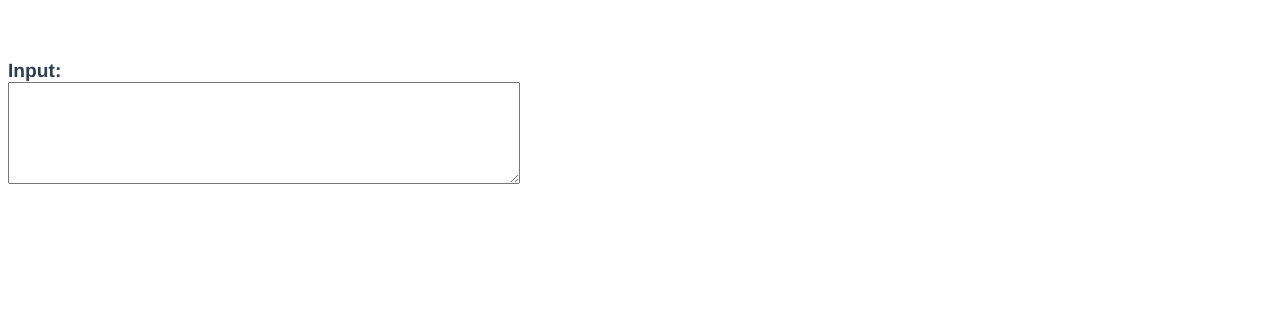
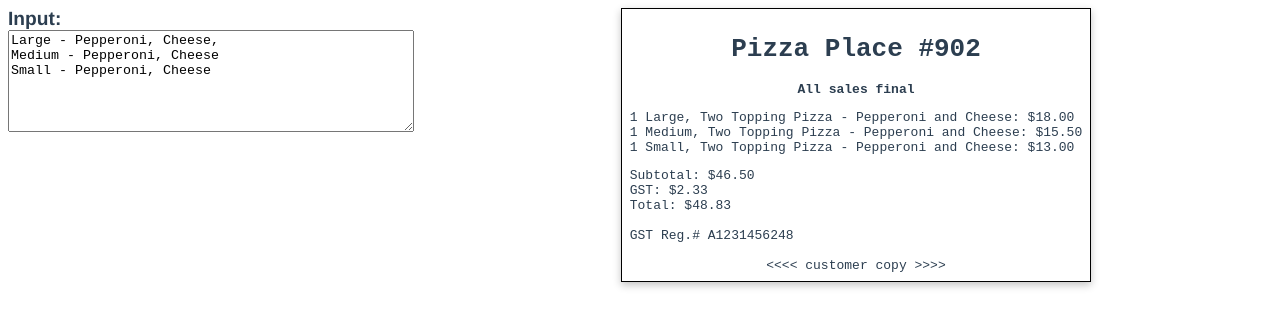
Before and after one commit to louisbourque/pizzapalace, a Vue app: page / in a window 1280 px wide. Shown: the top 326 px of the page. Built offline with nearby package versions, Linux system fonts and the light colour scheme.

Commit message:
Improve style

```diff
--- a/src/App.vue
+++ b/src/App.vue
@@ -59,7 +59,9 @@ export default {
   name: 'App',
   data: function() {
     return {
-      input: '',
+      input: `Large - Pepperoni, Cheese,
+Medium - Pepperoni, Cheese
+Small - Pepperoni, Cheese`,
     }
   },
   components: {
@@ -116,17 +118,24 @@ export default {
   -webkit-font-smoothing: antialiased;
   -moz-osx-font-smoothing: grayscale;
   color: #2c3e50;
-  margin-top: 60px;
+  display: flex;
+  flex-wrap: wrap;
 }
 
 .input__label {
   font-weight: bold;
   font-size: 120%;
+  min-width: 400px;
+  padding-right: 2rem;
 }
 
 .input__textarea {
   display: block;
-  width: 40%;
+  width: 100%;
   height: 6rem;
 }
+
+.center {
+  text-align: center;
+}
 </style>
--- a/src/components/Receipt.vue
+++ b/src/components/Receipt.vue
@@ -1,7 +1,8 @@
 <template>
   <div class="receipt">
-    <h1>Receipt</h1>
-    <ul>
+    <h1 class="center">Pizza Place #902</h1>
+    <div class="center"><strong>All sales final</strong></div>
+    <ul class="receipt__itemlist">
       <li v-for="(item, index) in order" :key="index">
         {{ item.count }} {{ item.slice_size }},
         {{ getTextNumber(item.slice_ingredients.length) }} Topping Pizza -
@@ -13,6 +14,13 @@
     Subtotal: ${{ subtotal.toFixed(2) }}<br />
     GST: ${{ gst.toFixed(2) }}<br />
     Total: ${{ total.toFixed(2) }}
+
+    <br />
+    <br />
+    GST Reg.# A1231456248
+
+    <br /><br />
+    <div class="center">&lt;&lt;&lt;&lt; customer copy &gt;&gt;&gt;&gt;</div>
   </div>
 </template>
 
@@ -70,4 +78,16 @@ export default {
 </script>
 
 <!-- Add "scoped" attribute to limit CSS to this component only -->
-<style scoped></style>
+<style scoped>
+.receipt {
+  font-family: monospace;
+  border: 1px solid black;
+  padding: 0.5rem;
+  box-shadow: rgba(0, 0, 0, 0.24) 0px 3px 8px;
+  margin: 0 auto;
+}
+.receipt__itemlist {
+  list-style-type: none;
+  padding-left: 0;
+}
+</style>
```
Also changed, not shown: src/assets/logo.png (deleted), 1 other file (tests, documents, lock files or other folders).
